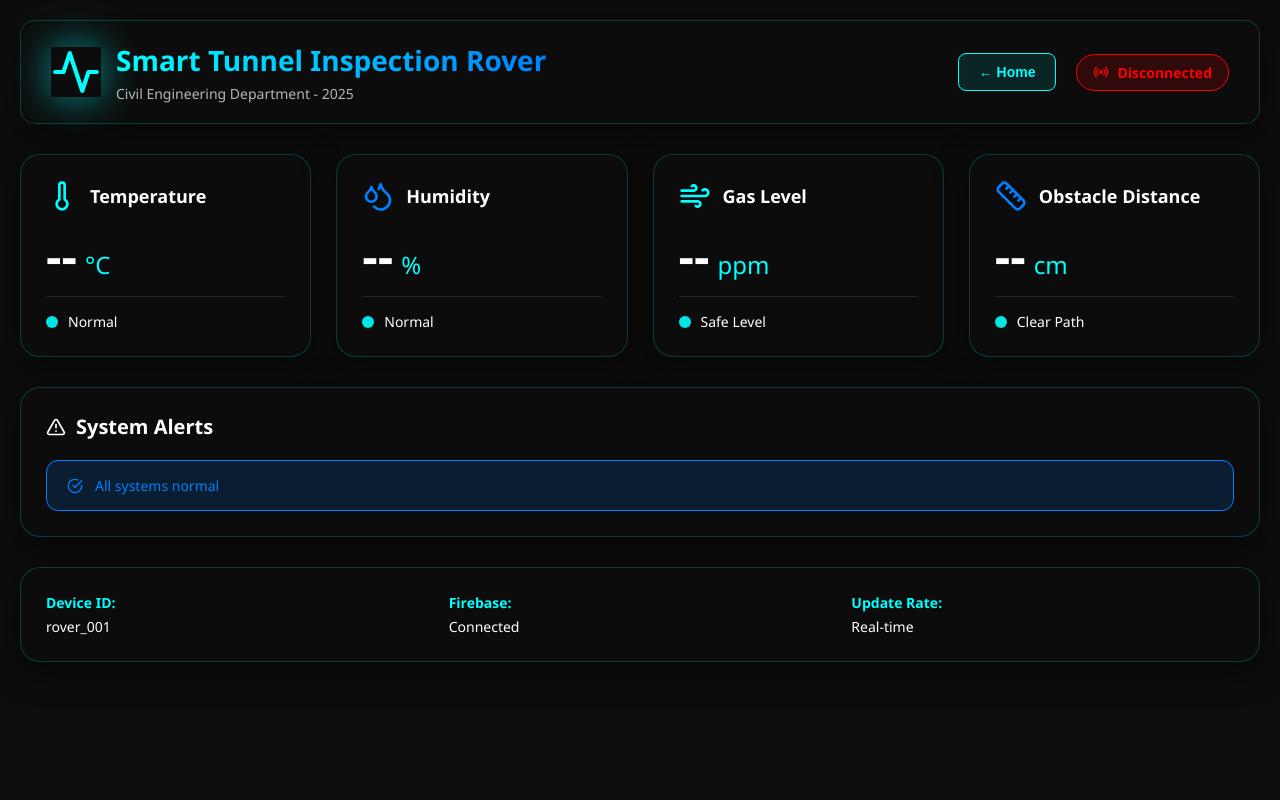
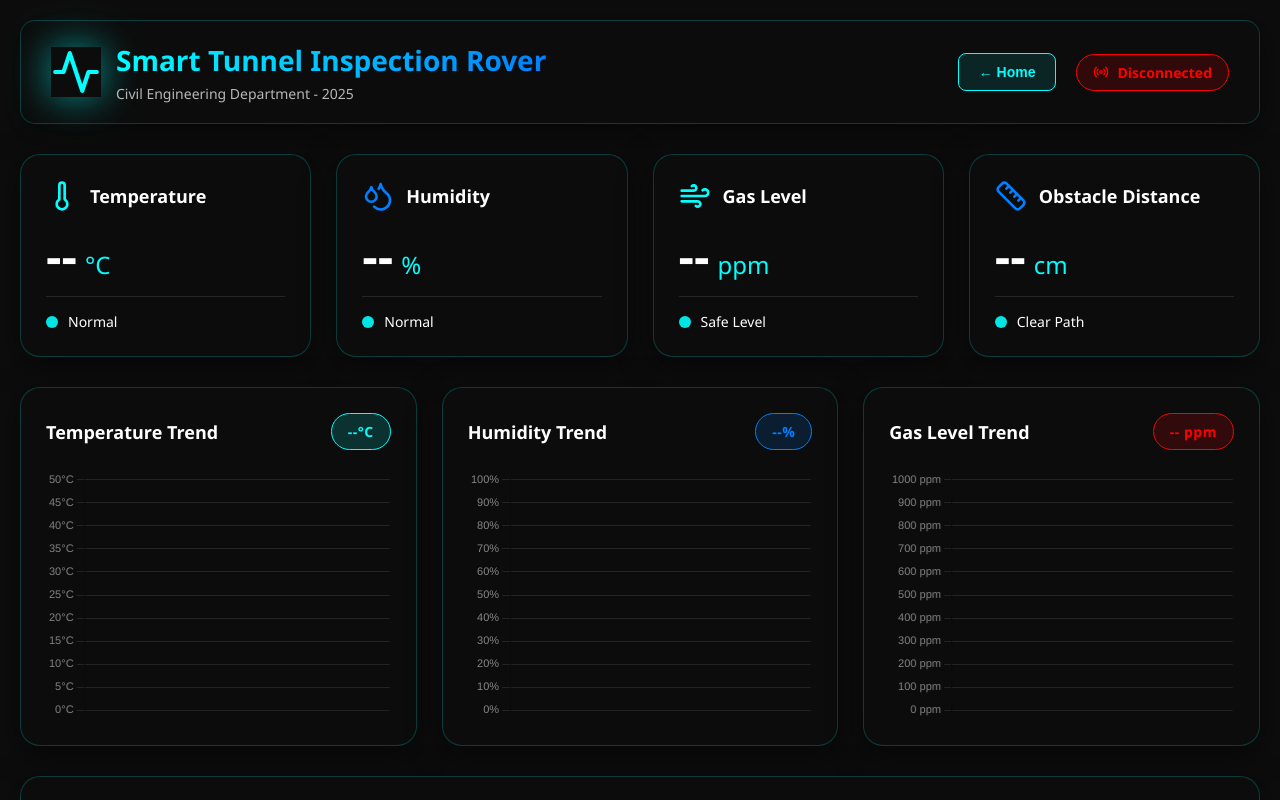
Before and after one commit to Arun-py/smart-tunnel-rover, a React (Create React App) app in the folder frontend/: page / in a window 1280 px wide. Both pictures are taken after a click on the button "Access Dashboard". Shown: the top 800 px of the page. Built offline with nearby package versions, Linux system fonts and the light colour scheme; no server answers.

Commit message:
Add real-time sensor graphs for Temperature, Humidity, and Gas Level

```diff
--- a/frontend/src/Dashboard.js
+++ b/frontend/src/Dashboard.js
@@ -7,6 +7,7 @@ import React, { useState, useEffect } from 'react';
 import { io } from 'socket.io-client';
 import './Dashboard.css';
 import { Activity, Thermometer, Droplets, Wind, Ruler, AlertTriangle, CheckCircle, Radio } from 'lucide-react';
+import SensorCharts from './components/SensorCharts';
 
 // Backend URL - automatically uses production URL when deployed
 const BACKEND_URL = process.env.REACT_APP_BACKEND_URL || 'http://localhost:5000';
@@ -20,6 +21,7 @@ function Dashboard({ onNavigateToLanding }) {
     timestamp: null,
     deviceId: 'rover_001'
   });
+  const [sensorHistory, setSensorHistory] = useState([]);
   const [isConnected, setIsConnected] = useState(false);
   const [lastUpdate, setLastUpdate] = useState(null);
   const [socket, setSocket] = useState(null);
@@ -40,15 +42,26 @@ function Dashboard({ onNavigateToLanding }) {
 
     newSocket.on('sensorData', (data) => {
       console.log('📡 Received:', data);
-      setSensorData({
+      const newData = {
         temperature: data.temperature || 0,
         humidity: data.humidity || 0,
         gasLevel: data.gasLevel || 0,
         distance: data.distance || 0,
         timestamp: data.timestamp || Date.now(),
         deviceId: data.deviceId || 'rover_001'
+      };
+
+      setSensorData(newData);
+      setLastUpdate(new Date());
+
+      // Add to history (keep last 50 readings)
+      setSensorHistory(prev => {
+        const updated = [...prev, newData];
+        if (updated.length > 50) {
+          return updated.slice(-50);
+        }
+        return updated;
       });
-      setLastUpdate(new Date());
     });
 
     setSocket(newSocket);
@@ -196,6 +209,9 @@ function Dashboard({ onNavigateToLanding }) {
           </div>
         </div>
 
+        {/* Live Sensor Charts */}
+        <SensorCharts history={sensorHistory} />
+
         {/* Alert Panel */}
         <div className="alert-panel">
           <h3><AlertTriangle size={20} /> System Alerts</h3>
--- /dev/null
+++ b/frontend/src/components/SensorCharts.css
@@ -0,0 +1,106 @@
+/* Sensor Charts Styles */
+
+.sensor-charts {
+  display: grid;
+  grid-template-columns: repeat(auto-fit, minmax(350px, 1fr));
+  gap: 25px;
+  margin-bottom: 30px;
+}
+
+.chart-container {
+  background: rgba(13, 13, 13, 0.8);
+  backdrop-filter: blur(10px);
+  border-radius: 20px;
+  padding: 25px;
+  box-shadow: 0 8px 32px rgba(0, 0, 0, 0.5);
+  border: 1px solid rgba(0, 255, 255, 0.2);
+  transition: all 0.3s ease;
+}
+
+.chart-container:hover {
+  transform: translateY(-5px);
+  box-shadow: 0 12px 48px rgba(0, 255, 255, 0.3);
+  border-color: #00FFFF;
+}
+
+.chart-header {
+  display: flex;
+  justify-content: space-between;
+  align-items: center;
+  margin-bottom: 20px;
+}
+
+.chart-header h3 {
+  font-size: 18px;
+  font-weight: 600;
+  color: #FFFFFF;
+  margin: 0;
+}
+
+.chart-badge {
+  padding: 8px 16px;
+  border-radius: 20px;
+  font-size: 14px;
+  font-weight: 700;
+  letter-spacing: 0.5px;
+}
+
+.chart-badge.temp {
+  background: rgba(0, 255, 255, 0.15);
+  color: #00FFFF;
+  border: 1px solid #00FFFF;
+}
+
+.chart-badge.humidity {
+  background: rgba(0, 127, 255, 0.15);
+  color: #007FFF;
+  border: 1px solid #007FFF;
+}
+
+.chart-badge.gas {
+  background: rgba(255, 0, 0, 0.15);
+  color: #FF0000;
+  border: 1px solid #FF0000;
+}
+
+.chart-wrapper {
+  height: 250px;
+  position: relative;
+}
+
+/* Mobile Responsive */
+@media (max-width: 768px) {
+  .sensor-charts {
+    grid-template-columns: 1fr;
+    gap: 15px;
+  }
+
+  .chart-container {
+    padding: 20px;
+  }
+
+  .chart-wrapper {
+    height: 200px;
+  }
+
+  .chart-header h3 {
+    font-size: 16px;
+  }
+
+  .chart-badge {
+    font-size: 12px;
+    padding: 6px 12px;
+  }
+}
+
+@media (max-width: 480px) {
+  .chart-header {
+    flex-direction: column;
+    align-items: flex-start;
+    gap: 10px;
+  }
+
+  .chart-wrapper {
+    height: 180px;
+  }
+}
--- /dev/null
+++ b/frontend/src/components/SensorCharts.js
@@ -0,0 +1,254 @@
+/**
+ * Live Sensor Charts Component
+ * Real-time graphs for Temperature, Humidity, and Gas Level
+ */
+
+import React from 'react';
+import { Line } from 'react-chartjs-2';
+import {
+  Chart as ChartJS,
+  CategoryScale,
+  LinearScale,
+  PointElement,
+  LineElement,
+  Title,
+  Tooltip,
+  Legend,
+  Filler
+} from 'chart.js';
+import './SensorCharts.css';
+
+// Register Chart.js components
+ChartJS.register(
+  CategoryScale,
+  LinearScale,
+  PointElement,
+  LineElement,
+  Title,
+  Tooltip,
+  Legend,
+  Filler
+);
+
+function SensorCharts({ history = [] }) {
+  // Prepare data for charts (last 20 readings)
+  const recentHistory = history.slice(-20);
+
+  const labels = recentHistory.map((_, index) => `${index + 1}`);
+
+  const temperatureData = recentHistory.map(d => d.temperature || 0);
+  const humidityData = recentHistory.map(d => d.humidity || 0);
+  const gasData = recentHistory.map(d => d.gasLevel || 0);
+
+  // Chart options
+  const commonOptions = {
+    responsive: true,
+    maintainAspectRatio: false,
+    interaction: {
+      mode: 'index',
+      intersect: false,
+    },
+    plugins: {
+      legend: {
+        display: false,
+      },
+      tooltip: {
+        backgroundColor: 'rgba(13, 13, 13, 0.95)',
+        titleColor: '#00FFFF',
+        bodyColor: '#FFFFFF',
+        borderColor: '#00FFFF',
+        borderWidth: 1,
+        padding: 12,
+        displayColors: false,
+      },
+    },
+    scales: {
+      x: {
+        display: true,
+        grid: {
+          color: 'rgba(255, 255, 255, 0.1)',
+          drawBorder: false,
+        },
+        ticks: {
+          color: 'rgba(255, 255, 255, 0.5)',
+          font: {
+            size: 10,
+          },
+          maxTicksLimit: 10,
+        },
+      },
+      y: {
+        display: true,
+        grid: {
+          color: 'rgba(255, 255, 255, 0.1)',
+          drawBorder: false,
+        },
+        ticks: {
+          color: 'rgba(255, 255, 255, 0.5)',
+          font: {
+            size: 11,
+          },
+        },
+      },
+    },
+  };
+
+  // Temperature Chart Data
+  const temperatureChartData = {
+    labels,
+    datasets: [
+      {
+        label: 'Temperature (°C)',
+        data: temperatureData,
+        borderColor: '#00FFFF',
+        backgroundColor: 'rgba(0, 255, 255, 0.1)',
+        borderWidth: 2,
+        fill: true,
+        tension: 0.4,
+        pointRadius: 3,
+        pointBackgroundColor: '#00FFFF',
+        pointBorderColor: '#FFFFFF',
+        pointBorderWidth: 1,
+        pointHoverRadius: 5,
+      },
+    ],
+  };
+
+  const temperatureOptions = {
+    ...commonOptions,
+    plugins: {
+      ...commonOptions.plugins,
+      title: {
+        display: false,
+      },
+    },
+    scales: {
+      ...commonOptions.scales,
+      y: {
+        ...commonOptions.scales.y,
+        min: 0,
+        max: 50,
+        ticks: {
+          ...commonOptions.scales.y.ticks,
+          callback: (value) => value + '°C',
+        },
+      },
+    },
+  };
+
+  // Humidity Chart Data
+  const humidityChartData = {
+    labels,
+    datasets: [
+      {
+        label: 'Humidity (%)',
+        data: humidityData,
+        borderColor: '#007FFF',
+        backgroundColor: 'rgba(0, 127, 255, 0.1)',
+        borderWidth: 2,
+        fill: true,
+        tension: 0.4,
+        pointRadius: 3,
+        pointBackgroundColor: '#007FFF',
+        pointBorderColor: '#FFFFFF',
+        pointBorderWidth: 1,
+        pointHoverRadius: 5,
+      },
+    ],
+  };
+
+  const humidityOptions = {
+    ...commonOptions,
+    scales: {
+      ...commonOptions.scales,
+      y: {
+        ...commonOptions.scales.y,
+        min: 0,
+        max: 100,
+        ticks: {
+          ...commonOptions.scales.y.ticks,
+          callback: (value) => value + '%',
+        },
+      },
+    },
+  };
+
+  // Gas Level Chart Data
+  const gasChartData = {
+    labels,
+    datasets: [
+      {
+        label: 'Gas Level (ppm)',
+        data: gasData,
+        borderColor: '#FF0000',
+        backgroundColor: 'rgba(255, 0, 0, 0.1)',
+        borderWidth: 2,
+        fill: true,
+        tension: 0.4,
+        pointRadius: 3,
+        pointBackgroundColor: '#FF0000',
+        pointBorderColor: '#FFFFFF',
+        pointBorderWidth: 1,
+        pointHoverRadius: 5,
+      },
+    ],
+  };
+
+  const gasOptions = {
+    ...commonOptions,
+    scales: {
+      ...commonOptions.scales,
+      y: {
+        ...commonOptions.scales.y,
+        min: 0,
+        max: 1000,
+        ticks: {
+          ...commonOptions.scales.y.ticks,
+          callback: (value) => value + ' ppm',
+        },
+      },
+    },
+  };
+
+  return (
+    <div className="sensor-charts">
+      <div className="chart-container">
+        <div className="chart-header">
+          <h3>Temperature Trend</h3>
+          <span className="chart-badge temp">
+            {temperatureData.length > 0 ? temperatureData[temperatureData.length - 1].toFixed(1) : '--'}°C
+          </span>
+        </div>
+        <div className="chart-wrapper">
+          <Line data={temperatureChartData} options={temperatureOptions} />
+        </div>
+      </div>
+
+      <div className="chart-container">
+        <div className="chart-header">
+          <h3>Humidity Trend</h3>
+          <span className="chart-badge humidity">
+            {humidityData.length > 0 ? humidityData[humidityData.length - 1].toFixed(1) : '--'}%
+          </span>
+        </div>
+        <div className="chart-wrapper">
+          <Line data={humidityChartData} options={humidityOptions} />
+        </div>
+      </div>
+
+      <div className="chart-container">
+        <div className="chart-header">
+          <h3>Gas Level Trend</h3>
+          <span className="chart-badge gas">
+            {gasData.length > 0 ? gasData[gasData.length - 1] : '--'} ppm
+          </span>
+        </div>
+        <div className="chart-wrapper">
+          <Line data={gasChartData} options={gasOptions} />
+        </div>
+      </div>
+    </div>
+  );
+}
+
+export default SensorCharts;
```
